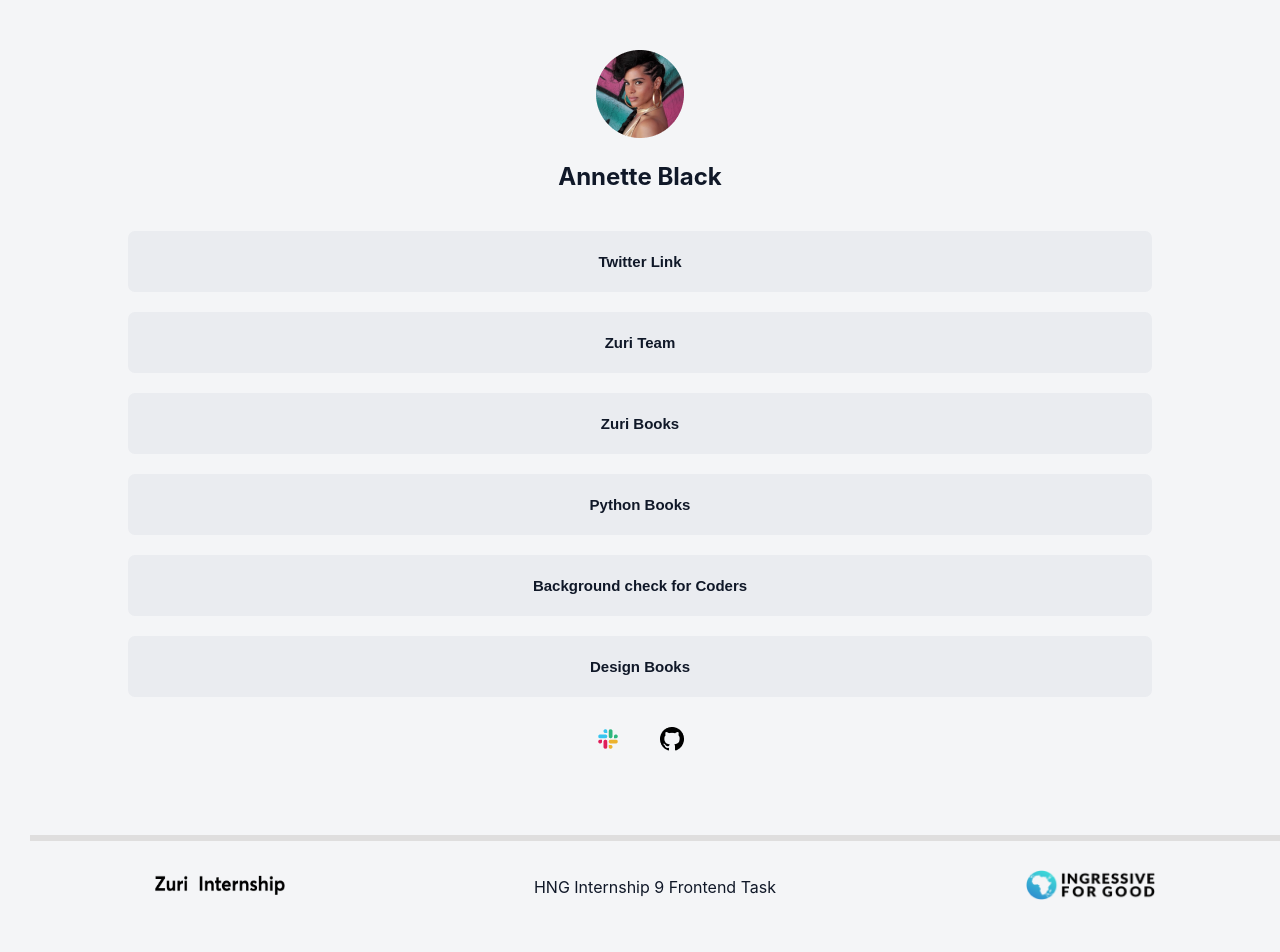
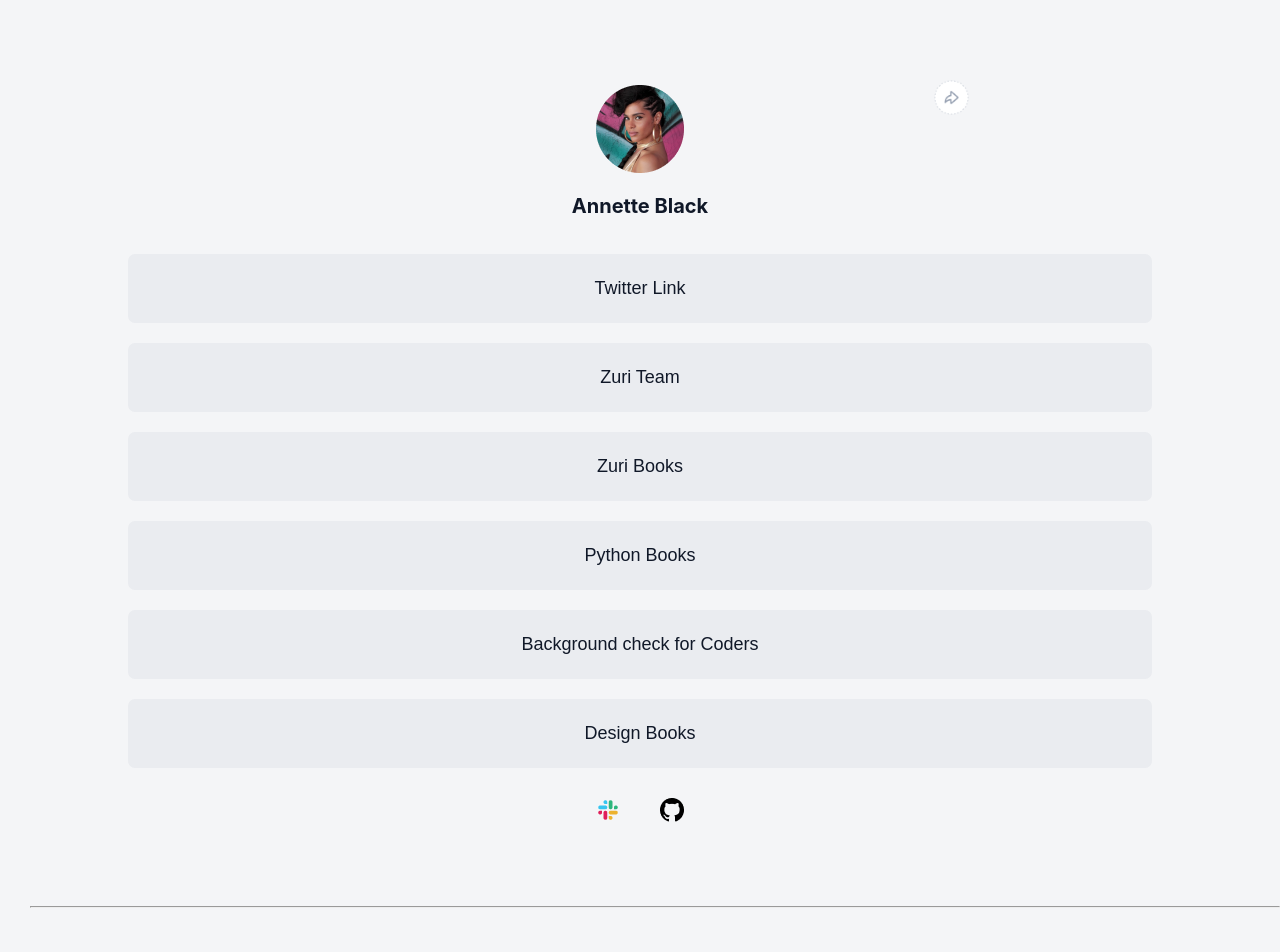
Before and after one commit to Babsbright/HNG-frontendTask, a React (Create React App) app in the folder firsttask/: page / in a window 1280 px wide. Shown: the top 952 px of the page. Built offline with nearby package versions, Linux system fonts and the light colour scheme; a web font is replaced by a local one.

Commit message:
Added final touches

```diff
--- a/firsttask/src/App.css
+++ b/firsttask/src/App.css
@@ -6,13 +6,21 @@ body {
 }
 
 
-.profile__img {
+.profile img {
   padding-top: 20px;
 
 }
 
 .profile {
   text-align: center;
+}
+
+.profile h2 {
+  font-size: 18px;
+}
+
+.vector2 {
+  display: none;
 }
 
 .slack {
@@ -36,7 +44,7 @@ body {
 
 .btns button {
   width: 80%;
-  padding: 22px;
+  padding: 24px 32px 24px 32px;
   margin-top: 20px;
   background: #eaecf0;
   border: none;
@@ -50,8 +58,8 @@ body {
 button a {
   text-decoration: none;
   color: #101828;
-  font-size: 15px;
-  font-weight: 600;
+  font-size: 14px;
+  font-weight: 500;
   margin: 10px;
 }
 
@@ -61,27 +69,61 @@ button a {
   text-align: center;
 }
 
-.icons img:hover {}
+.icons img:hover {
+  width: 25px;
+}
 
 footer {
-  margin: 40px 0px 30px 30px;
+  margin: 40px 0px 10px 30px;
   text-align: left;
 }
 
-footer img {
-  width: 120px;
-}
-
-hr {
-  margin-bottom: 30px;
-  border: 3px solid rgb(223, 222, 222);
+.footer {
+  padding: 20px 30px;
 }
 
 
-@media screen and (min-width:658px) {
+footer img {
+  width: 110px;
+}
 
-  .profile{
+
+footer p {
+  color: #667085;
+  font-weight: 400;
+  font-size: 14px;
+}
+
+.ingressive {
+  margin-top: 30px;
+}
+
+
+@media screen and (min-width:678px) {
+
+  .profile {
     padding-top: 30px;
+  }
+
+  .profile h2 {
+    font-size: 20px;
+
+  }
+
+  .vector {
+    display: none;
+  }
+
+  .vector2 {
+    display: block;
+    position: relative;
+    left: 73%;
+    top: 80px;
+    width: 35px;
+  }
+
+  button a {
+    font-size: 18px;
   }
 
   footer {
@@ -114,7 +156,10 @@ hr {
     height: 30px;
   }
 
-  .vector {
-    display: none;
+
+
+  footer p {
+
+    font-size: 16px;
   }
 }
--- a/firsttask/src/App.js
+++ b/firsttask/src/App.js
@@ -8,34 +8,47 @@ import img3 from './Image/taskimg (4).png'
 import slack from './Image/slack.png'
 import github from './Image/Icon.png'
 import vector from './Image/taskimg (2).png'
+import vector2 from './Image/desktop_share.png'
 
 function App() {
   return (
     <div className="App">
-      <img className='vector' src={vector} />
+
+      {/* PROFILE */}
+
+      <img className='vector' src={vector} alt='mobile menu' />
+      <img className='vector2' src={vector2} alt='desktop share' />
 
       <div className='profile'>
 
-        <img className='profile__img' src={img1} alt='profile' />
-        <h2 className='twitter'>Annette Black</h2>
-        <h2 className='slack'>slack</h2>
+        <img id='profile__img' src={img1} alt='profile' />
+        <h2 id='twitter'>Annette Black</h2>
+        <h2 id='slack' className='slack'>Tolulope Bright</h2>
       </div>
 
+      {/* BUTTONS */}
+
       <div className='btns'>
-        <button className='btn__zuri'><a href='https://training.zuri.team/'>Twitter Link</a></button>
-        <button className='books'><a href='https://books.zuri.team/'>Zuri Team</a></button>
-        <button className='books'><a href='http://books.zuri.team'>Zuri Books</a></button>
-        <button className='book__python'><a href='https://books.zuri.team/'>Python Books</a></button>
-        <button className='pitch'><a href='https://background.zuri.team'>Background check for Coders</a></button>
-        <button className='book__design'><a href='https://books.zuri.team/design-rules'>Design Books</a></button>
+        <button id='btn__zuri'><a href='https://training.zuri.team/'>Twitter Link</a></button>
+        <button id='books'><a href='https://books.zuri.team/'>Zuri Team</a></button>
+        <button id='books'><a href='http://books.zuri.team'>Zuri Books</a></button>
+        <button id='book__python'><a href='https://books.zuri.team/python-for-beginners?ref_id=<tolulopeBright>'>Python Books</a></button>
+        <button id='pitch'><a href='https://background.zuri.team'>Background check for Coders</a></button>
+        <button id='book__design'><a href='https://books.zuri.team/design-rules'>Design Books</a></button>
 
       </div>
+
+
+      {/* ICONS */}
+
       <div className='icons'>
         <img src={slack} alt='slack logo' />
         <img src={github} alt='github logo' />
 
       </div>
 
+
+      {/* FOOTER */}
 
       <footer>
         <hr />
```
Also changed, not shown: firsttask/src/Image/desktop_share.png (added).
